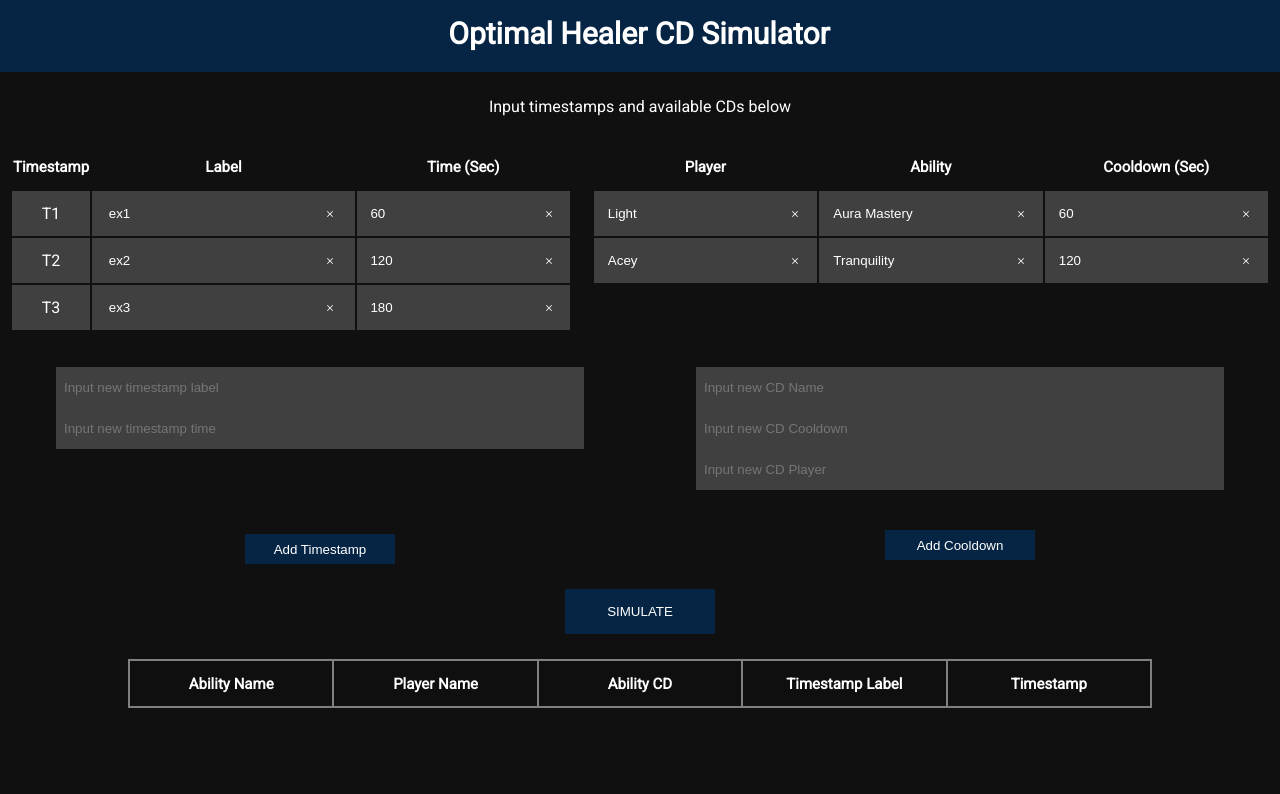
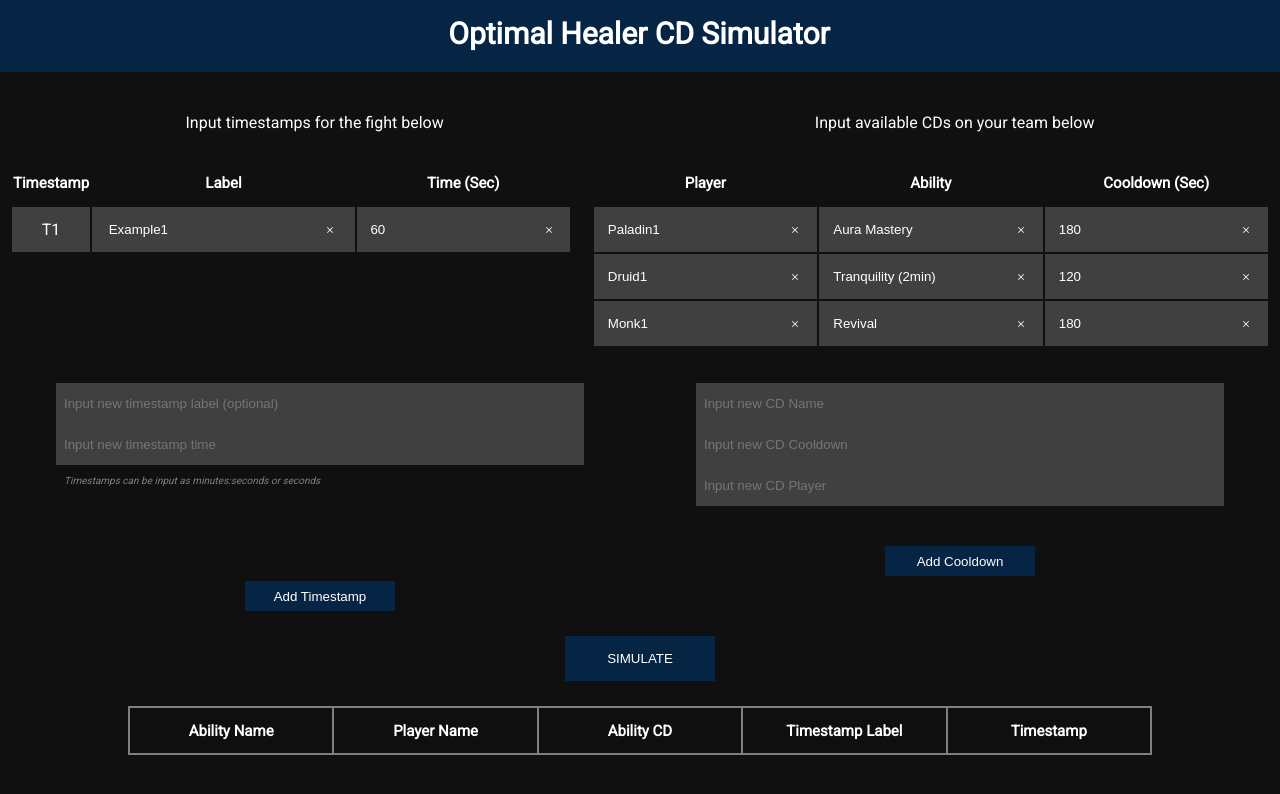
Before and after one commit to MagerlinC/CooldownSim, a React (Create React App) app: page / in a window 1280 px wide. Shown: the top 794 px of the page. Built offline with nearby package versions, Linux system fonts and the light colour scheme.

Commit message:
Updated algorithm, local storage for timestamps, style tweaks, scroll on table

```diff
--- a/public/index.html
+++ b/public/index.html
@@ -2,6 +2,7 @@
 <html lang="en">
 <head>
     <meta charset="utf-8">
+    <link href="https://fonts.googleapis.com/css?family=Roboto" rel="stylesheet">
     <link rel="shortcut icon" href="%PUBLIC_URL%/favicon.ico">
     <meta name="viewport" content="width=device-width, initial-scale=1, shrink-to-fit=no">
     <meta name="theme-color" content="#000000">
@@ -19,7 +20,7 @@
       work correctly both with client-side routing and a non-root public URL.
       Learn how to configure a non-root public URL by running `npm run build`.
     -->
-    <title>React App</title>
+    <title>CooldownSim</title>
 </head>
 <body>
 <noscript>
@@ -37,5 +38,4 @@
   To create a production bundle, use `npm run build` or `yarn build`.
 -->
 </body>
-  <link href="https://fonts.googleapis.com/css?family=Roboto" rel="stylesheet">
 </html>
--- a/src/App.js
+++ b/src/App.js
@@ -6,20 +6,36 @@ class App extends Component {
     constructor(props) {
         super(props);
         this.state = {
-            inputTimeStamps: [{label: 'ex1', time: 60}, {label: 'ex2', time: 120}, {label: 'ex3', time: 180}],
-            inputCDs: [{name: 'Aura Mastery', person: "Light", cooldown: 60}, {name: 'Tranquility', person: "Acey", cooldown: 120}],
+            inputTimeStamps: this.getLocalStorageTimestamps(),
+            inputCDs: [{name: 'Aura Mastery', person: "Paladin1", cooldown: 180}, {name: 'Tranquility (2min)', person: "Druid1", cooldown: 120}, {name: 'Revival', person: "Monk1", cooldown: 180}],
             newTimestampInputLabelValue: '',
             newTimestampInputTimeValue: '',
             newCooldownNameInputValue: '',
             newCooldownInputValue: '',
             newCooldownPersonInputValue: '',
             simulationSolution: [],
+        };
+    }
+
+    getLocalStorageTimestamps() {
+        let timestamps = JSON.parse(localStorage.getItem('timestamps'));
+        if(!timestamps) {
+            localStorage.setItem('timestamps', JSON.stringify([{id: 'AA00', label: 'Example1', time: 60}]));
+            return [{label: 'Example1', time: 60}];
         }
+        return timestamps;
     }
 
     handleTimestampTimeInputChange(e, index) {
         let newVal = e.target.value;
-
+        let id = this.state.inputTimeStamps[index].id;
+        let ts = JSON.parse(localStorage.getItem('timestamps'));
+        ts.forEach(t => {
+            if(t.id === id) {
+                t.time = newVal;
+            }
+        });
+        localStorage.setItem('timestamps', JSON.stringify(ts));
         this.setState(prevState => {
             let timeStamps = prevState.inputTimeStamps.slice();
             timeStamps[index].time = newVal;
@@ -27,8 +43,24 @@ class App extends Component {
         });
     }
 
+    sortOnBlur() {
+        this.setState(prevState => {
+            let timeStamps = prevState.inputTimeStamps.slice();
+            timeStamps.sort(this.sortAsNumber);
+            return {inputTimeStamps: timeStamps}
+        });
+    }
+
     handleTimestampLabelInputChange(e, index) {
         let newVal = e.target.value;
+        let id = this.state.inputTimeStamps[index].id;
+        let ts = JSON.parse(localStorage.getItem('timestamps'));
+        ts.forEach(t => {
+            if(t.id === id) {
+                t.label = newVal;
+            }
+        });
+        localStorage.setItem('timestamps', JSON.stringify(ts));
 
         this.setState(prevState => {
             let timeStamps = prevState.inputTimeStamps.slice();
@@ -47,33 +79,38 @@ class App extends Component {
     }
 
     sortAsNumber(a,b) {
-        return Number(a.time) > Number(b.time);
+        return parseInt('' + a.time) > parseInt('' + b.time);
     }
 
+    guid() {
+        function s4() {
+            return Math.floor((1 + Math.random()) * 0x10000)
+                .toString(16)
+                .substring(1);
+            }
+        return s4() + s4() + '-' + s4() + '-' + s4() + '-' + s4() + '-' + s4() + s4() + s4();
+    }
 
     handleAddNewTimestamp() {
         this.state.inputTimeStamps.sort(this.sortAsNumber);
+        let labelVal = this.state.newTimestampInputLabelValue ? this.state.newTimestampInputLabelValue : ('L' + (this.state.inputTimeStamps.length+1))
+        let timeVal = this.state.newTimestampInputTimeValue.includes(':') ?
+            this.toSeconds(this.state.newTimestampInputTimeValue) : this.state.newTimestampInputTimeValue;
+        console.log(timeVal);
+        let id = this.guid();
 
-        if(this.state.newTimestampInputLabelValue && this.state.newTimestampInputTimeValue) {
-            if(this.state.newTimestampInputLabelValue.includes(':')) {
-                this.setState(prevState => {
+        if(timeVal) {
+            let ts = JSON.parse(localStorage.getItem('timestamps'));
+            ts.push({id: id, label: labelVal, time: timeVal});
+            localStorage.setItem('timestamps', JSON.stringify(ts));
+            this.setState(prevState => {
                     let timeStamps = prevState.inputTimeStamps.slice();
-                    timeStamps.push(this.toSeconds(this.state.newTimestampInputValue));
+                    timeStamps.push({id: id, label: labelVal, time: timeVal});
                     timeStamps.sort(this.sortAsNumber);
-                    return {inputTimeStamps: timeStamps, newTimestampInputValue: ''}
+                    return {inputTimeStamps: timeStamps, newTimestampInputTimeValue: '', newTimestampInputLabelValue: ''}
                 });
-            }
-            else {
-                this.setState(prevState => {
-                    let timeStamps = prevState.inputTimeStamps.slice();
-                    timeStamps.push({label: this.state.newTimestampInputLabelValue, time: this.state.newTimestampInputTimeValue});
-                    timeStamps.sort(this.sortAsNumber);
-                    return {inputTimeStamps: timeStamps, newTimestampInputLabelValue: '', newTimestampInputTimeValue: ''}
-                });
-            }
         }
-
-
+        this.newTimestampLabelInputRef.focus();
     }
 
     handleCDNameInputChange(e, index) {
@@ -126,7 +163,6 @@ class App extends Component {
     }
 
     handleAutocomplete(name, cooldown) {
-        console.log('Adding ', name, cooldown);
         this.setState({
             newCooldownNameInputValue: name, newCooldownInputValue: cooldown
         });
@@ -140,14 +176,31 @@ class App extends Component {
                 timeSince = curTime - cdUsed.timestamp.time;
             }
         });
-        console.log('Time since ', cd.name, ' was used by ', cd.person, ' was', timeSince);
         return timeSince;
     }
 
 
-    handleDeleteTimestamp(index) {
+    handleDeleteTimestamp(id) {
+        let ts = JSON.parse(localStorage.getItem('timestamps'));
+        let index = -1;
+        ts.forEach((t, i) => {
+            if(t.id === id) {
+                index = i;
+            }
+        });
+        ts.splice(index, 1);
+        if(ts.length === 0 ){
+            localStorage.removeItem('timestamps');
+        }
+        else localStorage.setItem('timestamps', JSON.stringify(ts));
         this.setState(prevState => {
             let timestamps = prevState.inputTimeStamps.slice();
+            let index = -1;
+            timestamps.forEach((timestamp, i) => {
+                if(timestamp.id === id) {
+                    index = i;
+                }
+            });
             timestamps.splice(index, 1);
             return {inputTimeStamps: timestamps};
         });
@@ -161,36 +214,90 @@ class App extends Component {
         });
     }
 
+    getMaxPossibleCDUsesInTotalTime(cd, totalTime) {
+        //No decimals
+        let fraction = totalTime/cd.cooldown;
+        return Math.floor(fraction);
+    }
+
+    getNooneCanMultiUse(cds) {
+        let nooneCanMultiUse = true;
+        cds.forEach(cd => {
+            if(cd.maxUses > cd.uses + 1) {
+                nooneCanMultiUse = false;
+            }
+        });
+        return nooneCanMultiUse;
+    }
+
     simulateBestSetup() {
+        let timeStamps = this.state.inputTimeStamps.slice();
+        let cds = this.state.inputCDs.slice();
+
+        let numCds = cds.length;
+        let numTimestamps = timeStamps.length;
+        let numCDsUsedForMultiUsage = 0;
+        let totalTime = timeStamps[numTimestamps-1].time;
+
         const sortByCooldown = (a,b) => {
             return a.cooldown < b.cooldown;
         };
-        let cds = this.state.inputCDs.slice();
         cds.sort(sortByCooldown);
-        let timeStamps = this.state.inputTimeStamps.slice();
+        cds.forEach(cd => {
+            cd.maxUses = this.getMaxPossibleCDUsesInTotalTime(cd, totalTime);
+            cd.uses = 0;
+        });
+
         let solution = [];
+
         for(let i = 0; i < timeStamps.length; i++) {
-            if(i === 0) {
-                // Starting from the biggest CD
-                solution.push({name: cds[0].name, person: cds[0].person, cooldown: cds[0].cooldown, timestamp: timeStamps[i]});
-            }
-            else {
-                let cd = null;
-                for(let j = 0; j < cds.length && cd === null; j++) {
+            let cd = null;
+            for(let j = 0; j < cds.length && cd === null; j++) {
+                // We still need more CDs than there are
+                if(numCds + numCDsUsedForMultiUsage < numTimestamps) {
+                    let timeSince = this.getTimeSinceLastUse(cds[j], timeStamps[i].time, solution);
+                    // CD is ready and still has multiple uses left
+                    if(cds[j].maxUses >= cds[j].uses + 1 && (timeSince >= cds[j].cooldown)) {
+                        console.log('Adding CD that can be used twice ', cds[j]);
+                        cd = cds[j];
+                        numCDsUsedForMultiUsage++;
+                    }
+
+
+                }
+                else {
                     //time since last use of CD is smaller than the CD's cooldown
                     let timeSince = this.getTimeSinceLastUse(cds[j], timeStamps[i].time, solution);
                     if(timeSince >= cds[j].cooldown) {
                         cd = cds[j];
                     }
-
+                }
+            }
+            if(cd) {
+                cd.uses = (cd.uses ? cd.uses + 1 : 1);
+                solution.push({name: cd.name, person: cd.person, cooldown: cd.cooldown, timestamp: timeStamps[i]});
+            }
+            // No CDs for multi use was found, so we try single use
+            else {
+                for(let k = 0; k < cds.length && cd === null; k++) {
+                    let timeSince = this.getTimeSinceLastUse(cds[k], timeStamps[i].time, solution);
+                    if(cds[k].maxUses > cds[k].uses && (timeSince >= cds[k].cooldown)) {
+                        console.log('Adding CD that can be used once ', cds[k]);
+                        cd = cds[k];
+                    }
                 }
                 if(cd) {
+                    cd.uses = (cd.uses ? cd.uses + 1 : 1);
                     solution.push({name: cd.name, person: cd.person, cooldown: cd.cooldown, timestamp: timeStamps[i]});
-                }
-                else solution.push({name: 'N/A', person: 'N/A', cooldown: 0, timestamp: timeStamps[i]});
+                } else solution.push({name: 'N/A', person: 'N/A', cooldown: 0, timestamp: timeStamps[i]});
             }
+
         }
         this.setState({simulationSolution: solution});
+    }
+
+    handleGotRef(ref) {
+        this.newTimestampLabelInputRef = ref;
     }
 
     toMinutes(secs) {
@@ -204,7 +311,7 @@ class App extends Component {
         let timeUnits = minutes.split(':');
         let mins = timeUnits[0];
         let secs = timeUnits[1];
-        return Number(mins) * 60 + Number(secs);
+        return parseInt(''+mins) * 60 + parseInt(''+secs);
     }
 
     render() {
@@ -213,7 +320,10 @@ class App extends Component {
                 <div className="app-header">
                     <h1 className="app-header-title">Optimal Healer CD Simulator</h1>
                 </div>
-                <p className="app-description">Input timestamps and available CDs below</p>
+                <div className="app-description-wrapper">
+                    <p className="app-description">Input timestamps for the fight below</p>
+                    <p className="app-description">Input available CDs on your team below</p>
+                </div>
                 <div className="tables-container">
                     <div className="timestamps-section">
                         <table className="timestamps-table">
@@ -238,10 +348,10 @@ class App extends Component {
                                             {'T'+(index+1)}
                                         </td>
                                         <td>
-                                            <TimestampInput value={timeStamp.label} onDelete={() => this.handleDeleteTimestamp(index)} onChange={e =>  this.handleTimestampLabelInputChange(e, index)}/>
+                                            <TimestampInput value={timeStamp.label} id={timeStamp.id} onDelete={(id) => this.handleDeleteTimestamp(id)} onChange={e =>  this.handleTimestampLabelInputChange(e, index)}/>
                                         </td>
                                         <td>
-                                            <TimestampInput value={timeStamp.time} onDelete={() => this.handleDeleteTimestamp(index)} onChange={e =>  this.handleTimestampTimeInputChange(e, index)}/>
+                                            <TimestampInput onBlur={() => this.sortOnBlur()} id={timeStamp.id} value={timeStamp.time} onDelete={(name) => this.handleDeleteTimestamp(name)} onChange={e =>  this.handleTimestampTimeInputChange(e, index)}/>
                                         </td>
                                     </tr>
                                 ))
@@ -289,8 +399,9 @@ class App extends Component {
                 <div className="inputs-section">
                     <div className="input-section-timestamp">
                         <div className="double-input">
-                            <TimestampInput placeholder={"Input new timestamp label"} value={this.state.newTimestampInputLabelValue} onKeyPress={() => this.handleAddNewTimestamp()} onChange={e => this.handleNewInputLabelChange(e)}/>
-                            <TimestampInput placeholder={"Input new timestamp time"} value={this.state.newTimestampInputTimeValue} onKeyPress={() => this.handleAddNewTimestamp()} onChange={e => this.handleNewInputTimeChange(e)}/>
+                            <TimestampInput placeholder={"Input new timestamp label (optional)"} value={this.state.newTimestampInputLabelValue} onKeyPress={() => this.handleAddNewTimestamp()} onChange={e => this.handleNewInputLabelChange(e)}/>
+                            <TimestampInput refFunction={ref => this.handleGotRef(ref)} placeholder={"Input new timestamp time"} value={this.state.newTimestampInputTimeValue} onKeyPress={() => this.handleAddNewTimestamp()} onChange={e => this.handleNewInputTimeChange(e)}/>
+                            <p className="tooltip">Timestamps can be input as minutes:seconds or seconds</p>
                             <div className="placeholder"/>
                         </div>
                         <button className="add-button" onClick={() => this.handleAddNewTimestamp()}>Add Timestamp</button>
--- a/src/App.scss
+++ b/src/App.scss
@@ -17,6 +17,16 @@ html {
   width: 6px;
   transform: translateY(-50%);
   cursor: pointer;
+}
+
+.tooltip {
+  position: relative;
+  text-align: left;
+  font-size: 10px;
+  font-style: italic;
+  color: grey;
+  left: 10%;
+  top: 0;
 }
 
 .delete-x:hover {
@@ -185,8 +195,18 @@ tr {
 .tables-container {
   position: relative;
   width: 100%;
+  max-height: 50vh;
+  overflow: auto;
   display: flex;
   flex-direction: row;
+}
+
+.app-description-wrapper {
+  display: flex;
+  flex-direction: row;
+  .app-description {
+    flex-grow: 1;
+  }
 }
 
 .App-header {
--- a/src/TimestampInput.js
+++ b/src/TimestampInput.js
@@ -28,7 +28,6 @@ class TimestampInput extends Component {
                 names.push(cd.name);
             }
         });
-        console.log('Auto complete found ', names);
         return names;
     }
 
@@ -42,7 +41,7 @@ class TimestampInput extends Component {
         }
     }
 
-    handleAddMe(index) {
+    handleAcceptSuggestion(index) {
         let cooldown = null;
         cds.list.forEach(cd => {
             if(cd.name === this.state.suggestions[index]) {
@@ -69,16 +68,18 @@ class TimestampInput extends Component {
     render() {
         return (
             <div className="timestamp-input">
-                <input placeholder={this.props.placeholder} value={this.props.value} onKeyDown={e => this.handleKeyPress(e)} onChange={e => this.handleChange(e)}/>
+                <input ref={(input) => this.props.refFunction ? this.props.refFunction(input): null} placeholder={this.props.placeholder}
+                       onBlur={() => this.props.onBlur ? this.props.onBlur() : null}
+                       value={this.props.value} onKeyDown={e => this.handleKeyPress(e)} onChange={e => this.handleChange(e)}/>
                 {
-                    this.props.onDelete ? <img className="delete-x" src={deleteX} onClick={() => this.props.onDelete()}/> : null
+                    this.props.onDelete ? <img className="delete-x" src={deleteX} onClick={() => this.props.onDelete(this.props.id)}/> : null
                 }
                 {
                     this.props.showSuggestions && this.state.suggestions.length > 0 ?
                         <div className="suggestion-list">
                             {
                                 this.state.suggestions.map((suggestion, index) => (
-                                    <div key={index} onClick={() => this.handleAddMe(index)} className="suggestion-item">{suggestion}</div>
+                                    <div key={index} onClick={() => this.handleAcceptSuggestion(index)} className="suggestion-item">{suggestion}</div>
                                 ))
                             }
                         </div> : null
--- a/src/cds.json
+++ b/src/cds.json
@@ -5,12 +5,20 @@
       {
         "name": "Aura Mastery",
         "cooldown": 180,
-        "class": "Paladin"}
+        "class": "Paladin"
+      }
+    ,
+      {
+        "name": "Avenging Wrath",
+        "cooldown": 180,
+        "class": "Paladin"
+      }
     ,
       {
         "name": "Avenging Crusader",
         "cooldown": 120,
-        "class": "Paladin"}
+        "class": "Paladin"
+      }
     ,
       {
         "name": "Holy Word: Salvation (4min)",
```
Lines whose indentation alone changed are shown as unchanged.
